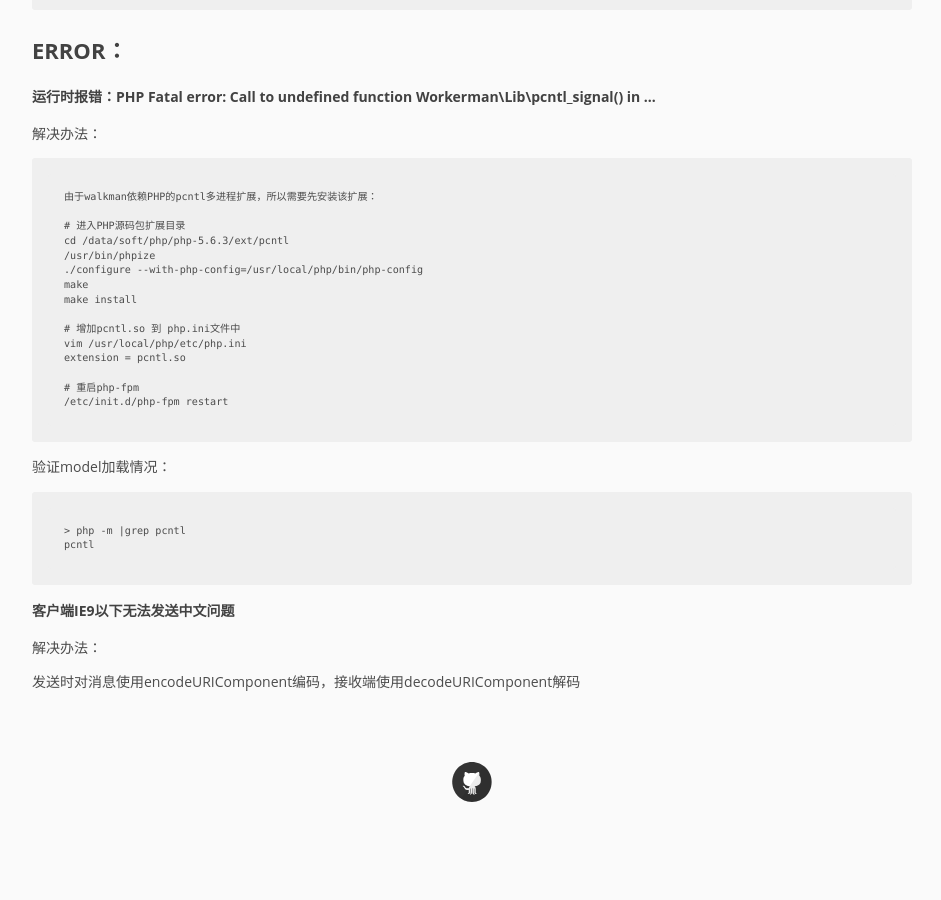
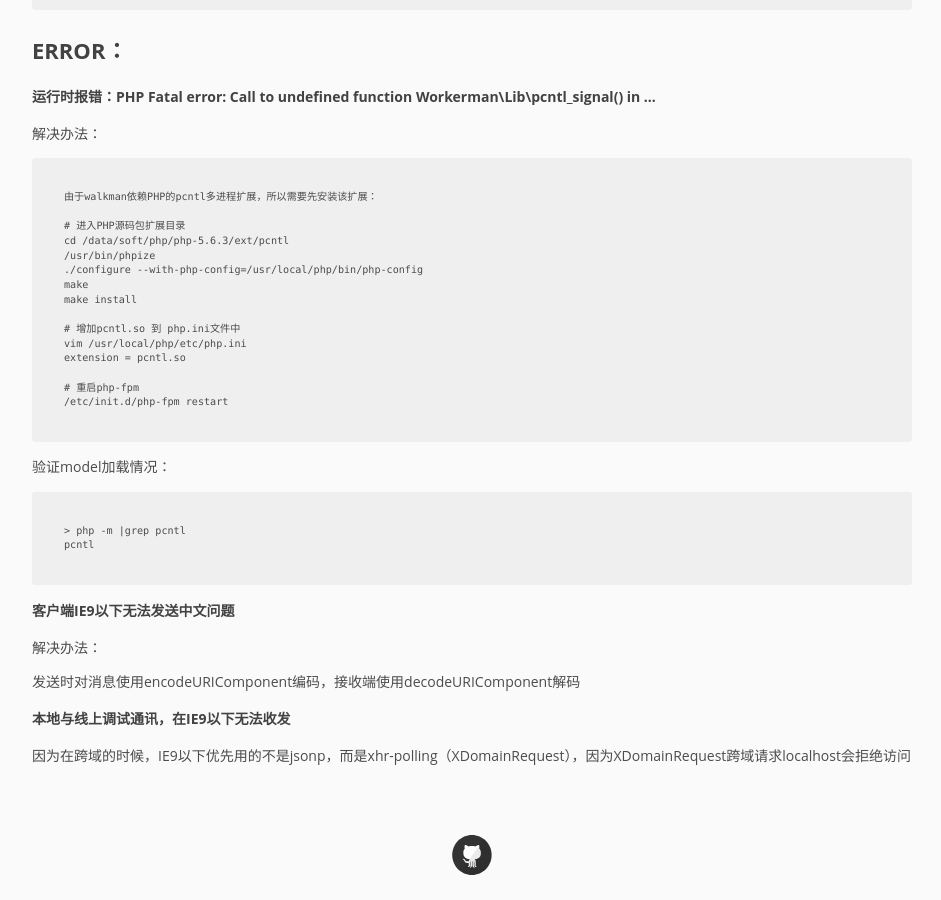
Before and after one commit to pingmalu/pingmalu.github.io, a Jekyll site: the page built from _posts/2017-02-07-部署PHPSocket.IO记录.md, in a window 1280 px wide and 900 px high, scrolled down 2248 px. Shown: the whole window, without its empty margins (168-1109 px from the left). Built offline with Jekyll 4.4.1, drawn with Linux system fonts in a browser that asks for light colours; nearby versions of some CDN libraries; before the commit the page ends 3075 px from its top, so only the background shows below that.

Commit message:
'update'

```diff
--- a/_posts/2017-02-07-部署PHPSocket.IO记录.md
+++ b/_posts/2017-02-07-部署PHPSocket.IO记录.md
@@ -122,3 +122,8 @@
 解决办法：
 
 发送时对消息使用encodeURIComponent编码，接收端使用decodeURIComponent解码
+
+
+### 本地与线上调试通讯，在IE9以下无法收发
+
+因为在跨域的时候，IE9以下优先用的不是jsonp，而是xhr-polling（XDomainRequest），因为XDomainRequest跨域请求localhost会拒绝访问
```
